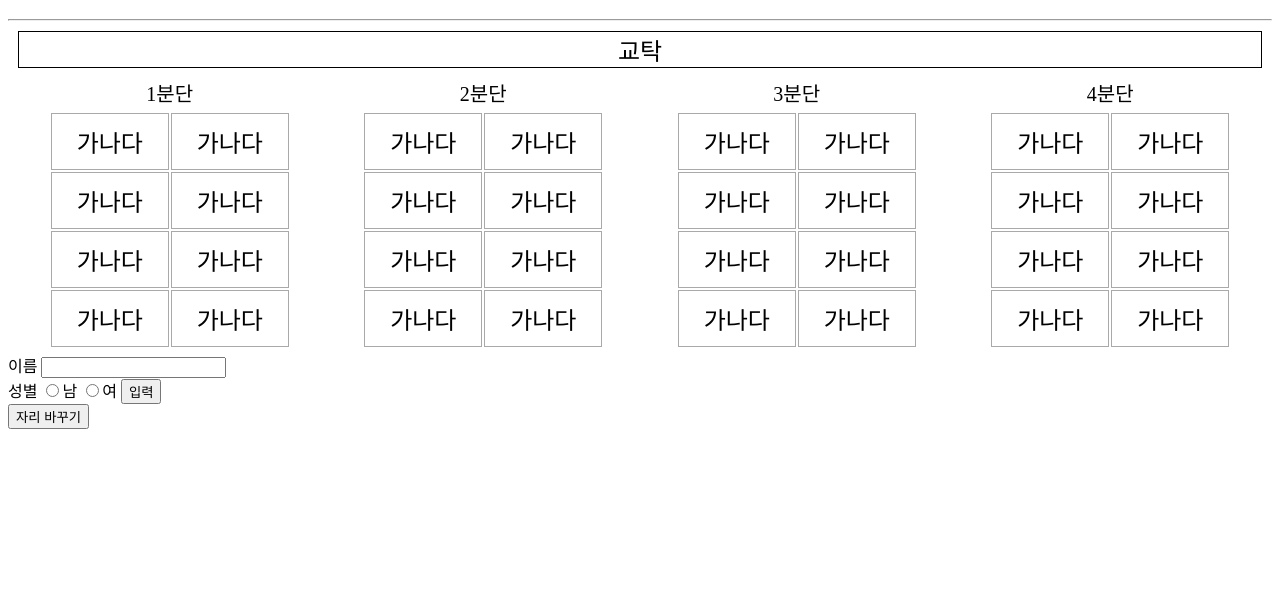
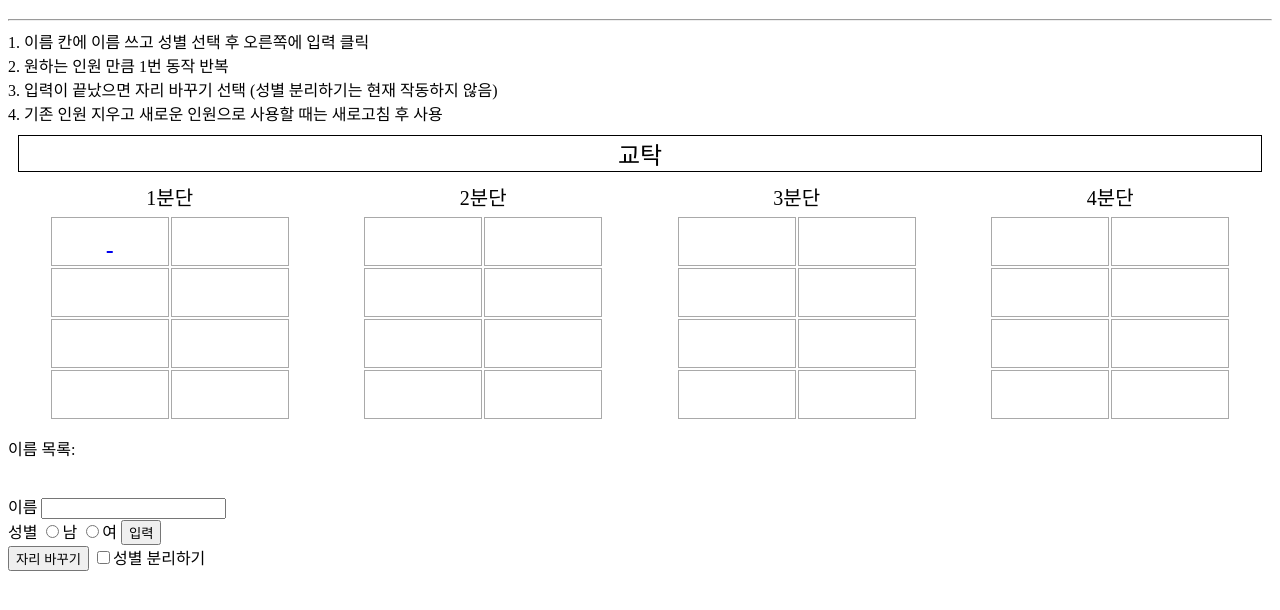
Before and after one commit to dorhyory/GoodSeat, a plain HTML site: page index.html in a window 1280 px wide. Shown: the part 70-680 px from the top of the page. Drawn offline with Linux system fonts and the light colour scheme.

Commit message:
added test2 and edited some codes

```diff
--- a/index.html
+++ b/index.html
@@ -4,13 +4,19 @@
     <meta charset="utf-8">
     <title>GoodSeat</title>
     <link rel="stylesheet" href="css/index.css">
-    <script type="text/javascript" src="js/index.js"></script>
   </head>
-  <body>
+  <body onload="">
     <div class="header">
       <div id="wrap_title">
         <h1>자리 바꾸기</h1>
         <hr/>
+      </div>
+      <div id="how_to_use">
+        1. 이름 칸에 이름 쓰고 성별 선택 후 오른쪽에 입력 클릭 <br/>
+        2. 원하는 인원 만큼 1번 동작 반복 <br/>
+        3. 입력이 끝났으면 자리 바꾸기 선택
+        (성별 분리하기는 현재 작동하지 않음) <br/>
+        4. 기존 인원 지우고 새로운 인원으로 사용할 때는 새로고침 후 사용
       </div>
     </div>
     <div class="container">
@@ -21,58 +27,64 @@
         <div class="class_seat_section">
           <p>1분단</p>
           <ul>
-            <li>가나다</li>
-            <li>가나다</li>
-            <li>가나다</li>
-            <li>가나다</li>
-            <li>가나다</li>
-            <li>가나다</li>
-            <li>가나다</li>
-            <li>가나다</li>
+            <li><a href="#"><div>&nbsp;</div></a></li>
+            <li>&nbsp;</li>
+            <li>&nbsp;</li>
+            <li>&nbsp;</li>
+            <li>&nbsp;</li>
+            <li>&nbsp;</li>
+            <li>&nbsp;</li>
+            <li>&nbsp;</li>
           </ul>
         </div>
         <div class="class_seat_section">
           <p>2분단</p>
           <ul>
-            <li>가나다</li>
-            <li>가나다</li>
-            <li>가나다</li>
-            <li>가나다</li>
-            <li>가나다</li>
-            <li>가나다</li>
-            <li>가나다</li>
-            <li>가나다</li>
+            <li>&nbsp;</li>
+            <li>&nbsp;</li>
+            <li>&nbsp;</li>
+            <li>&nbsp;</li>
+            <li>&nbsp;</li>
+            <li>&nbsp;</li>
+            <li>&nbsp;</li>
+            <li>&nbsp;</li>
           </ul>
         </div>
         <div class="class_seat_section">
           <p>3분단</p>
           <ul>
-            <li>가나다</li>
-            <li>가나다</li>
-            <li>가나다</li>
-            <li>가나다</li>
-            <li>가나다</li>
-            <li>가나다</li>
-            <li>가나다</li>
-            <li>가나다</li>
+            <li>&nbsp;</li>
+            <li>&nbsp;</li>
+            <li>&nbsp;</li>
+            <li>&nbsp;</li>
+            <li>&nbsp;</li>
+            <li>&nbsp;</li>
+            <li>&nbsp;</li>
+            <li>&nbsp;</li>
           </ul>
         </div>
         <div class="class_seat_section">
           <p>4분단</p>
           <ul>
-            <li>가나다</li>
-            <li>가나다</li>
-            <li>가나다</li>
-            <li>가나다</li>
-            <li>가나다</li>
-            <li>가나다</li>
-            <li>가나다</li>
-            <li>가나다</li>
+            <li>&nbsp;</li>
+            <li>&nbsp;</li>
+            <li>&nbsp;</li>
+            <li>&nbsp;</li>
+            <li>&nbsp;</li>
+            <li>&nbsp;</li>
+            <li>&nbsp;</li>
+            <li>&nbsp;</li>
           </ul>
         </div>
       </div>
     </div>
     <div class="footer">
+      <div id="viewer">
+        <div id="nameviewer">
+          <p id="viewer_namelist">이름 목록: </p>
+          <br/>
+        </div>
+      </div>
       <div id="controller">
         <form name="setPersonInfo">
           이름 <input type="text" id="nameText">
@@ -84,8 +96,10 @@
         </form>
         <form name="controlForm">
           <input type="button" value="자리 바꾸기" onclick="setRandomSeat()">
+          <input type="checkbox" id="isGroupingGender">성별 분리하기
         </form>
       </div>
     </div>
+    <script type="text/javascript" src="js/index.js"></script>
   </body>
 </html>
--- a/js/index.js
+++ b/js/index.js
@@ -1,16 +1,15 @@
 var elementlist;
 var pArray = [];
-
+var MpArray = [];
+var WpArray = [];
 function setRandomSeat() {
   elementlist = document.querySelectorAll("#class_seat li");
-
   var rdArray = [];
   var rdResult;
-  while(true) {
+  while(rdArray.length !== pArray.length) {
     rdResult = Math.floor(Math.random()*pArray.length);
     if(rdArray.indexOf(rdResult) === -1) {
       rdArray.push(rdResult);
-      if(rdArray.length === pArray.length) break;
     }
   }
 
@@ -23,15 +22,23 @@ function Person(name, gender) {
   this.gender = gender;
 }
 function setPerson() {
+  elementlist = document.querySelectorAll("#class_seat li");
   var getNameElement = document.getElementById("nameText");
   var getGenderM = document.getElementById("genderM");
   var getGenderW = document.getElementById("genderW");
   var getName = getNameElement.value;
+  var getNameViewerElement = document.getElementById("viewer_namelist");
   if(getName != "") {
     if(getGenderM.checked == true) {
       pArray.push(new Person(getName, "m"));
+      MpArray.push(new Person(getName, "m"));
+      console.log(getNameViewerElement.innerHTML);
+      getNameViewerElement.innerHTML = getNameViewerElement.innerHTML + getName + "(남) ";
     } else if(getGenderW.checked == true) {
       pArray.push(new Person(getName, "w"));
+      WpArray.push(new Person(getName, "m"));
+      console.log(getNameViewerElement.innerHTML);
+      getNameViewerElement.innerHTML = getNameViewerElement.innerHTML + getName + "(여) ";
     } else {
       alert("gender not checked");
     }
```
Also changed, not shown: js/test2.js (added, +7 -0 lines), test.html (+3 -0 lines), js/test.js (line endings or trailing spaces).
